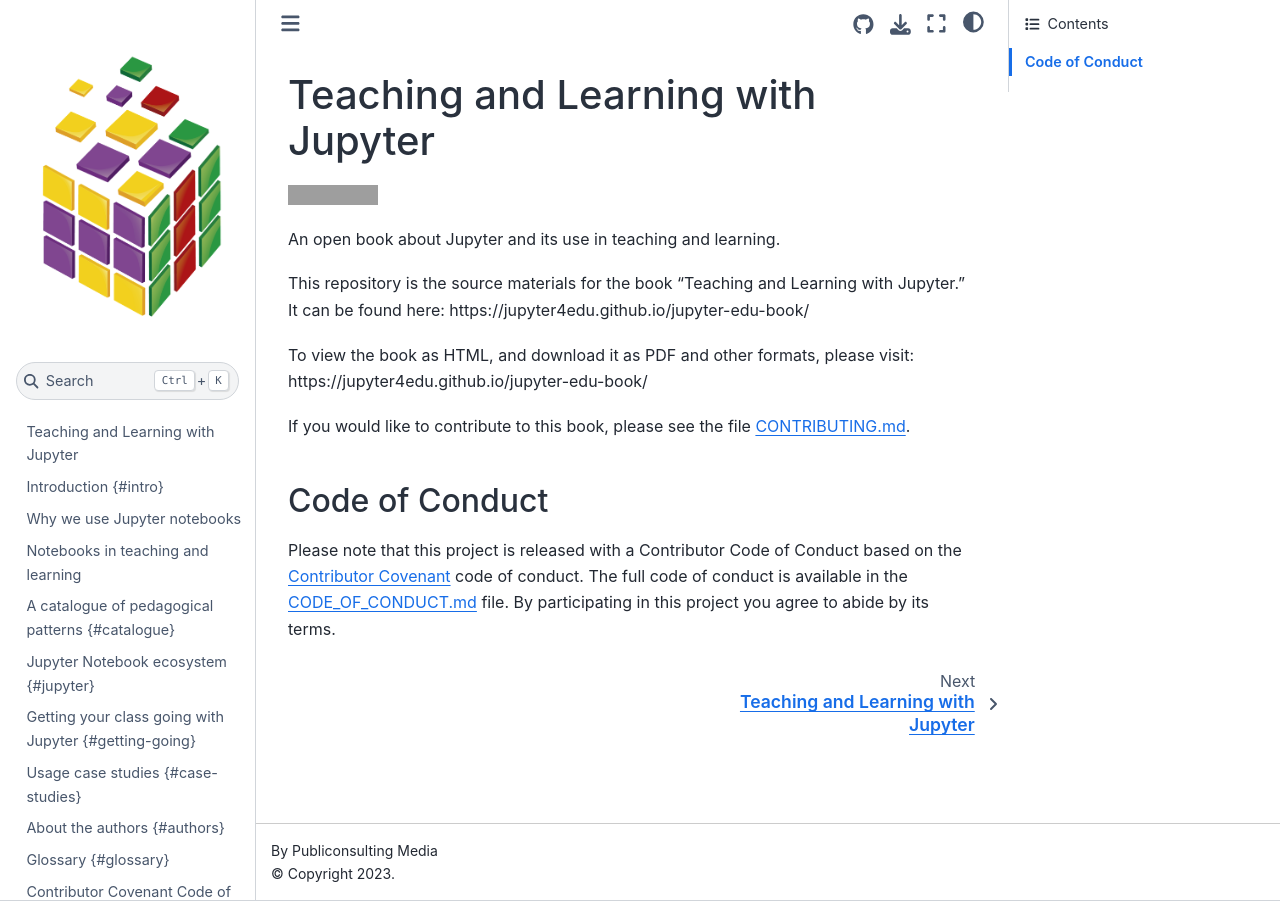
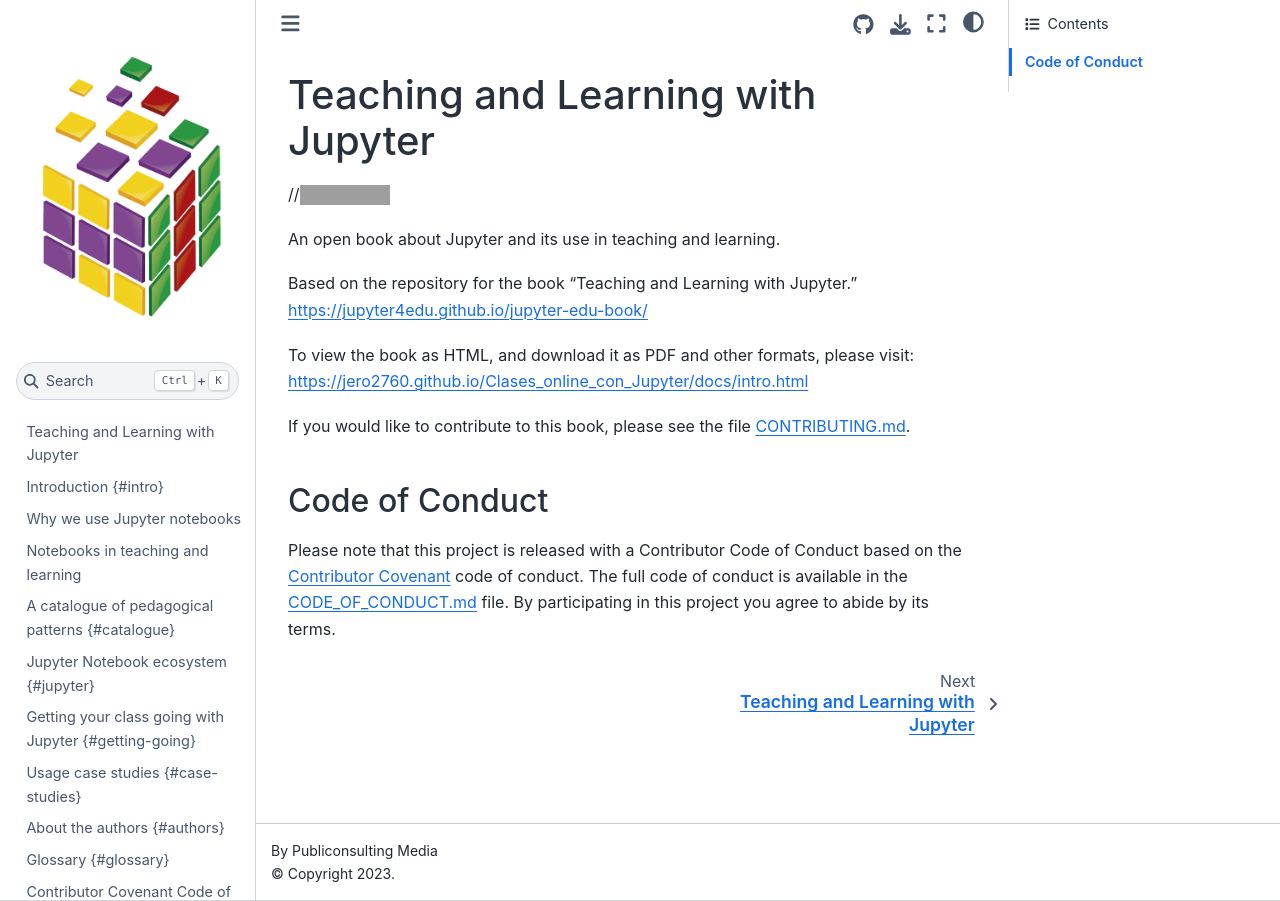
Before and after one commit to Jero2760/Clases_online_con_Jupyter, a Jupyter Book: the page built from docs/intro.md, in a window 1280 px wide. Built offline with Jupyter Book 1.0.4 settings and Sphinx 7.4.7 and the Sphinx Book theme 1.1.4, drawn with Linux system fonts in a browser that asks for light colours; grey boxes are pictures that could not be loaded.

Commit message:
adding my changes 1

```diff
--- a/docs/intro.md
+++ b/docs/intro.md
@@ -1,14 +1,13 @@
 # Teaching and Learning with Jupyter
 
-[![Build Status](https://travis-ci.com/jupyter4edu/jupyter-edu-book.svg?branch=master)](https://travis-ci.com/jupyter4edu/jupyter-edu-book)
+//[![Build Status](https://travis-ci.com/jupyter4edu/jupyter-edu-book.svg?branch=master)](https://travis-ci.com/jupyter4edu/jupyter-edu-book)
 
 An open book about Jupyter and its use in teaching and learning.
 
-This repository is the source materials for the book "Teaching and Learning with Jupyter." It can be found here:
-https://jupyter4edu.github.io/jupyter-edu-book/
+Based on the repository for the book "Teaching and Learning with Jupyter." [https://jupyter4edu.github.io/jupyter-edu-book/](https://jupyter4edu.github.io/jupyter-edu-book/)
 
 To view the book as HTML, and download it as PDF and other formats, please visit:
-https://jupyter4edu.github.io/jupyter-edu-book/
+[https://jero2760.github.io/Clases_online_con_Jupyter/docs/intro.html](https://jero2760.github.io/Clases_online_con_Jupyter/docs/intro.html)
 
 If you would like to contribute to this book, please see the file [CONTRIBUTING.md](CONTRIBUTING.md).
 
```
